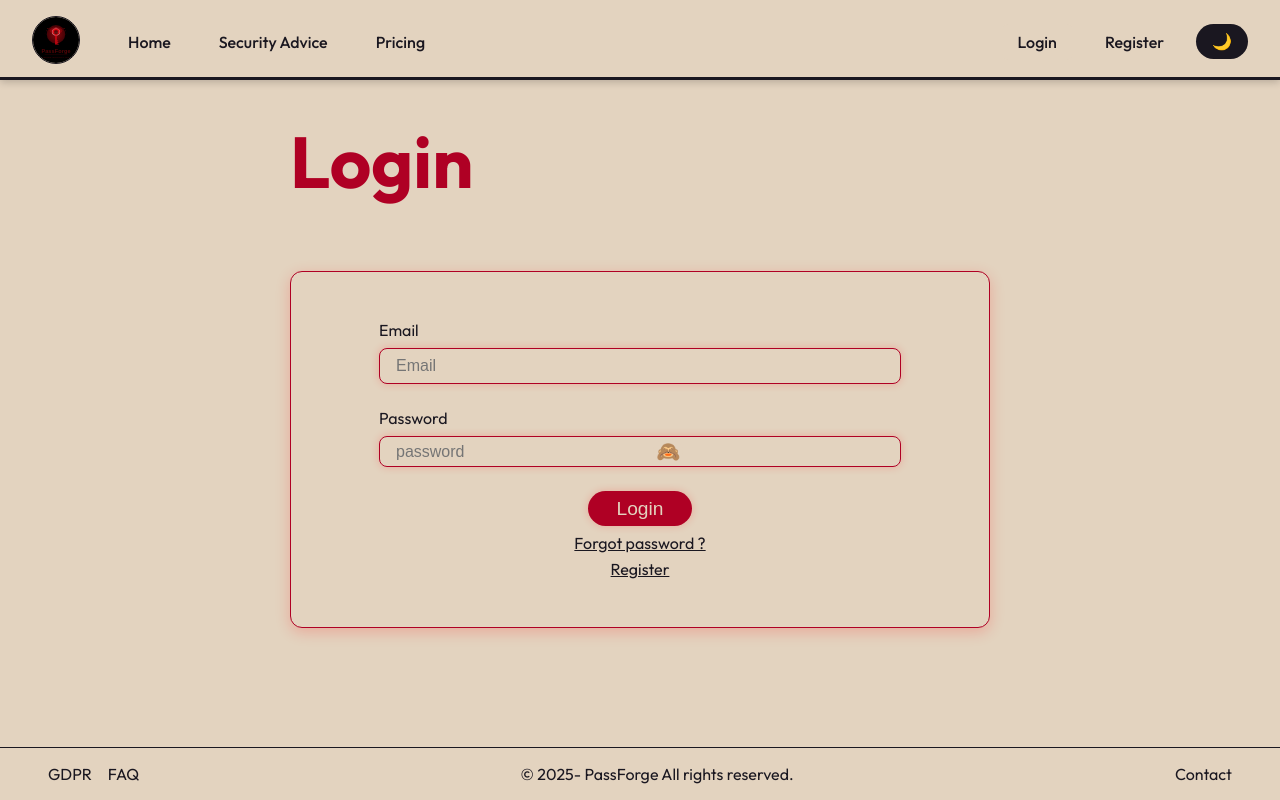
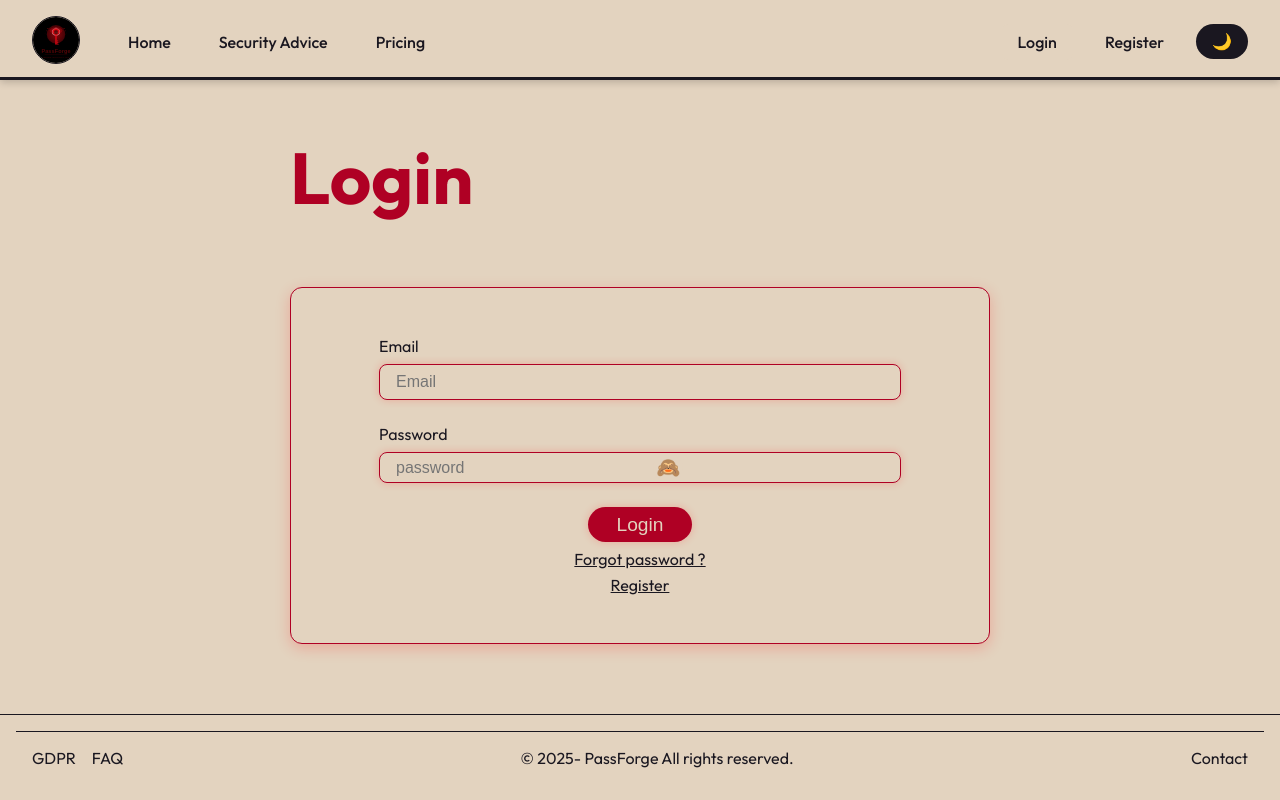
Before and after one commit to PassForgeTHP/React_Passforge, a React (Vite) app: page /login in a window 1280 px wide. Built offline with nearby package versions, Linux system fonts and the light colour scheme.

Commit message:
changes css footer

```diff
--- a/package.json
+++ b/package.json
@@ -8,12 +8,14 @@
     "build": "vite build",
     "lint": "eslint .",
     "preview": "vite preview",
-        "format": "prettier --write src/**/*.{js,jsx,ts,tsx,json,css,md}",
+    "format": "prettier --write src/**/*.{js,jsx,ts,tsx,json,css,md}",
     "format:check": "prettier --check src/**/*.{js,jsx,ts,tsx,json,css,md}"
   },
   "dependencies": {
+    "i18next": "^25.6.0",
     "react": "^19.1.1",
     "react-dom": "^19.1.1",
+    "react-i18next": "^16.0.1",
     "react-router-dom": "^7.9.3",
     "zustand": "^5.0.8"
   },
--- a/src/styles/App.css
+++ b/src/styles/App.css
@@ -1,31 +1,31 @@
 /* FOOTER */
 footer {
-  position: fixed;
+  position: relative;
   bottom: 0;
-  left: 0;
   width: 100%;
   background-color: var(--dark);
-  padding: 1rem 3rem;
-  z-index: 1001;
+  padding: 1rem;
   display: flex;
   justify-content: space-between;
   border-top: 0.1rem solid var(--light);
+  z-index: 10;
 }
 
 .footer-left,
-.footer-right,
-.container-foot {
+.footer-right {
   display: flex;
   gap: 1rem;
 }
+.container-foot {
+  display: flex;
+  flex-direction: column;
+  align-items: center;
+  text-align: center;
+}
 
 .footer-link {
+  color: var(--light);
   text-decoration: none;
-}
-
-.footer-link,
-.container-foot {
-  color: var(--light);
 }
 
 .footer-link:hover {
--- a/src/styles/index.css
+++ b/src/styles/index.css
@@ -31,76 +31,6 @@
   --rgba-dark: rgba(0, 0, 0, 0.5);
 }
 
-
-/* CSS Reset complet */
-* {
-  margin: 0;
-  padding: 0;
-  box-sizing: border-box;
-}
-
-*::before,
-*::after {
-  box-sizing: border-box;
-}
-
-html,
-body {
-  height: 100%;
-  margin: 0;
-  padding: 0;
-}
-
-html {
-  width: 100%;
-  overflow-x: hidden;
-}
-
-body {
-  width: 100%;
-  min-height: 100vh;
-  font-family: var(--font-family);
-  background-color: var(--dark);
-  overflow-x: hidden;
-  transition: background-color 0.3s ease, color 0.3s ease;
-}
-
-#root {
-  width: 100%;
-  margin: 0;
-  padding: 0;
-  overflow-x: hidden;
-}
-
-.app-wrapper {
-  width: 100%;
-  margin: 0;
-  padding: 0;
-  overflow-x: hidden;
-}
-
-header,
-footer {
-  width: 100%;
-  margin: 0;
-  padding: 0;
-}
-
-h1,
-h2,
-h3 {
-  color: var(--medium-red);
-}
-
-p {
-  color: var(--light);
-}
-
-main {
-  width: 95%;
-  margin: 1rem auto;
-}
-
 .theme-toggle{
   cursor: pointer;
   background: var(--light);
@@ -116,6 +46,50 @@ main {
   transform: scale(1.05);
 }
 
+/* CSS Reset complet */
+* {
+  margin: 0;
+  padding: 0;
+  box-sizing: border-box;
+}
+
+*::before,
+*::after {
+  box-sizing: border-box;
+}
+
+body {
+  width: 100%;
+  min-height: 100vh;
+  font-family: var(--font-family);
+  background-color: var(--dark);
+  transition: background-color 0.3s ease, color 0.3s ease;
+}
+
+#root, .app-wrapper {
+  display: flex;
+  flex-direction: column;
+  min-height: 100vh;
+}
+
+main {
+  width: 90%;
+  margin: 0rem auto;
+  flex: 1;
+  padding: 2rem 0;
+}
+
+h1,
+h2,
+h3 {
+  color: var(--medium-red);
+}
+
+p {
+  color: var(--light);
+}
+
+
 li{
   list-style: none;
 }
```
Also changed, not shown: 1 other file (tests, documents, lock files or other folders).
